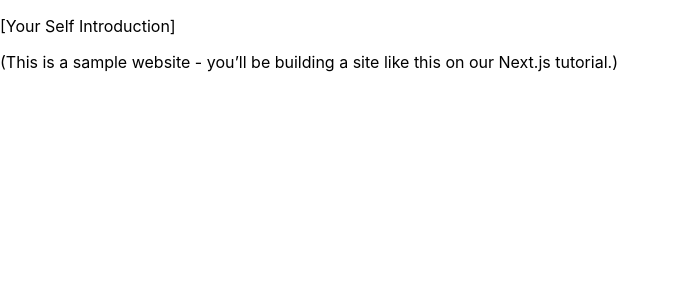
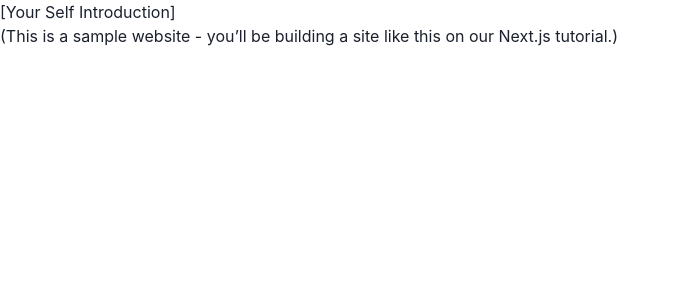
Before and after one commit to jay-dibs-victor/nextjs-chakra-e-learner-app-demo, a Next.js app: page / in a window 1280 px wide. Shown: the top 300 px of the page, without its empty margins (0-679 px from the left). Built offline with nearby package versions, Linux system fonts and the light colour scheme.

Commit message:
injecting chakra theme

```diff
--- a/pages/_app.js
+++ b/pages/_app.js
@@ -2,6 +2,11 @@
 import "../core/assets/styles/globals.css"
 import "../core/assets/styles/main.scss"
 import React from "react"
+import { ChakraProvider } from "@chakra-ui/react";
 export default function App({ Component, pageProps }) {
-    return <Component {...pageProps} />
+    return (
+    <ChakraProvider>
+      <Component {...pageProps} />
+    </ChakraProvider>
+    )
   }
```
